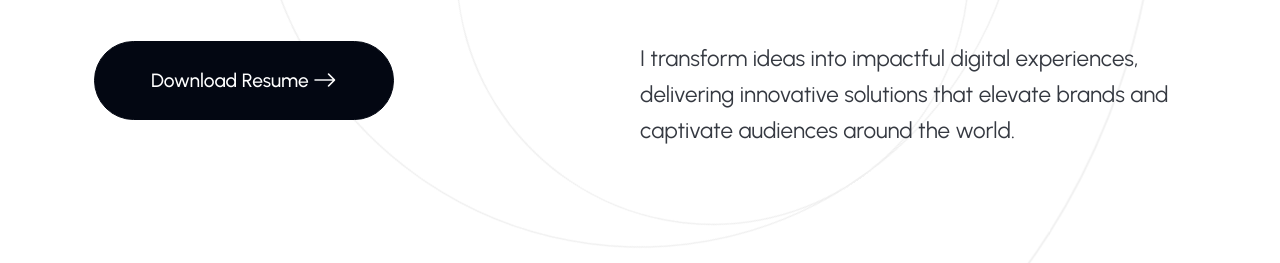
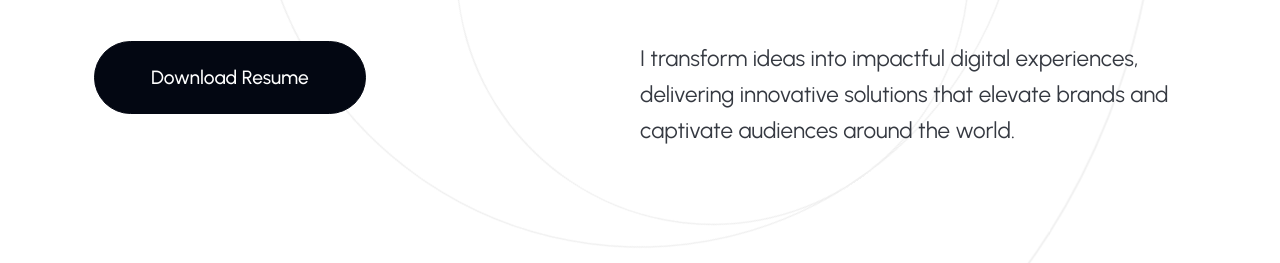
Before and after one commit to anuu04/MyPortfolio, a plain HTML site: page index.html in a window 1280 px wide. Shown: the part 537-800 px from the top of the page. Drawn offline with nearby package versions, Linux system fonts and the light colour scheme; animation ran at ten frames a second.

Commit message:
Update index.html

```diff
--- a/index.html
+++ b/index.html
@@ -122,7 +122,11 @@
 								<!-- Content -->
 								<div class="content d-flex flex-column flex-md-row justify-content-md-between">
 									<div class="hero-button order-last order-md-first mt-4 mt-md-0">
-										<a class="btn magnetic-button" href="contact.html"> Download Resume <i class="icon bi bi-arrow-right ms-1"></i><span></span></a>
+									<a class="btn magnetic-button"
+										href="https://drive.google.com/uc?export=download&id=1cpMAkWGHsCGbKlyP_XBx-VFkA1g2l4bq"
+										download>
+										Download Resume
+									</a>
 									</div>
 									<p class="sub-title order-first order-md-last">I transform ideas into impactful digital experiences, delivering innovative solutions that elevate brands and captivate audiences around the world.</p>
 								</div>
```
